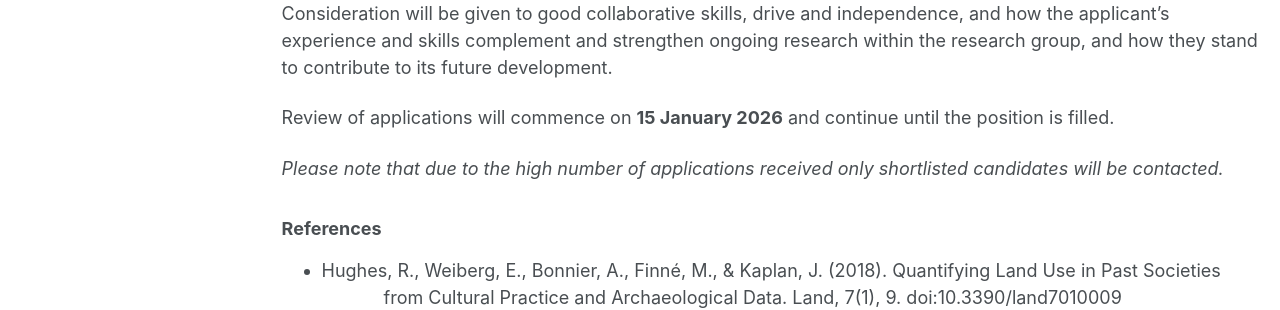
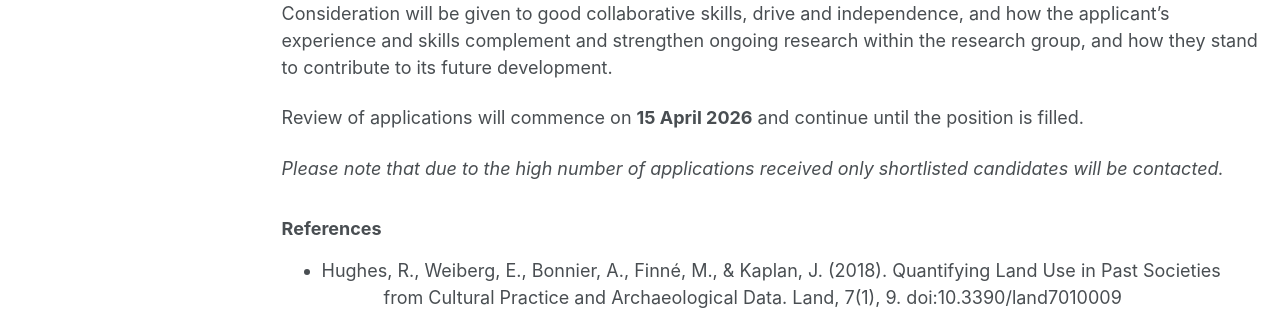
Before and after one commit to jedokaplan/jedokaplan.github.io, a Jekyll site: the page built from _opportunities/3_Postdoc_landuse-China.md, in a window 1280 px wide and 900 px high, scrolled down 1840 px. Shown: the part 153-463 px from the top of the window. Built offline with Jekyll 4.4.1, drawn with Linux system fonts in a browser that asks for light colours.

Commit message:
updated postdoc deadline

```diff
--- a/_opportunities/3_Postdoc_landuse-China.md
+++ b/_opportunities/3_Postdoc_landuse-China.md
@@ -1,7 +1,7 @@
 ---
 layout: archive
 title: "Postdoctoral fellowship in the quantitative history of China over the Holocene"
-excerpt: "Understanding Human-environment interactions in East Asia over the past 11,700 years through environmental, archaeological, and economic history. <font color=red>Apply by 15 January 2026.</font>"
+excerpt: "Understanding Human-environment interactions in East Asia over the past 11,700 years through environmental, archaeological, and economic history. <font color=red>Apply by 15 April 2026.</font>"
 collection: jobs
 ---
 
@@ -82,7 +82,7 @@ Applicants should submit the following materials as **a single PDF file** [at th
 
 Consideration will be given to good collaborative skills, drive and independence, and how the applicant's experience and skills complement and strengthen ongoing research within the research group, and how they stand to contribute to its future development.
 
-Review of applications will commence on **15 January 2026** and continue until the position is filled.
+Review of applications will commence on **15 April 2026** and continue until the position is filled.
 
 *Please note that due to the high number of applications received only shortlisted candidates will be contacted.*
 
```
